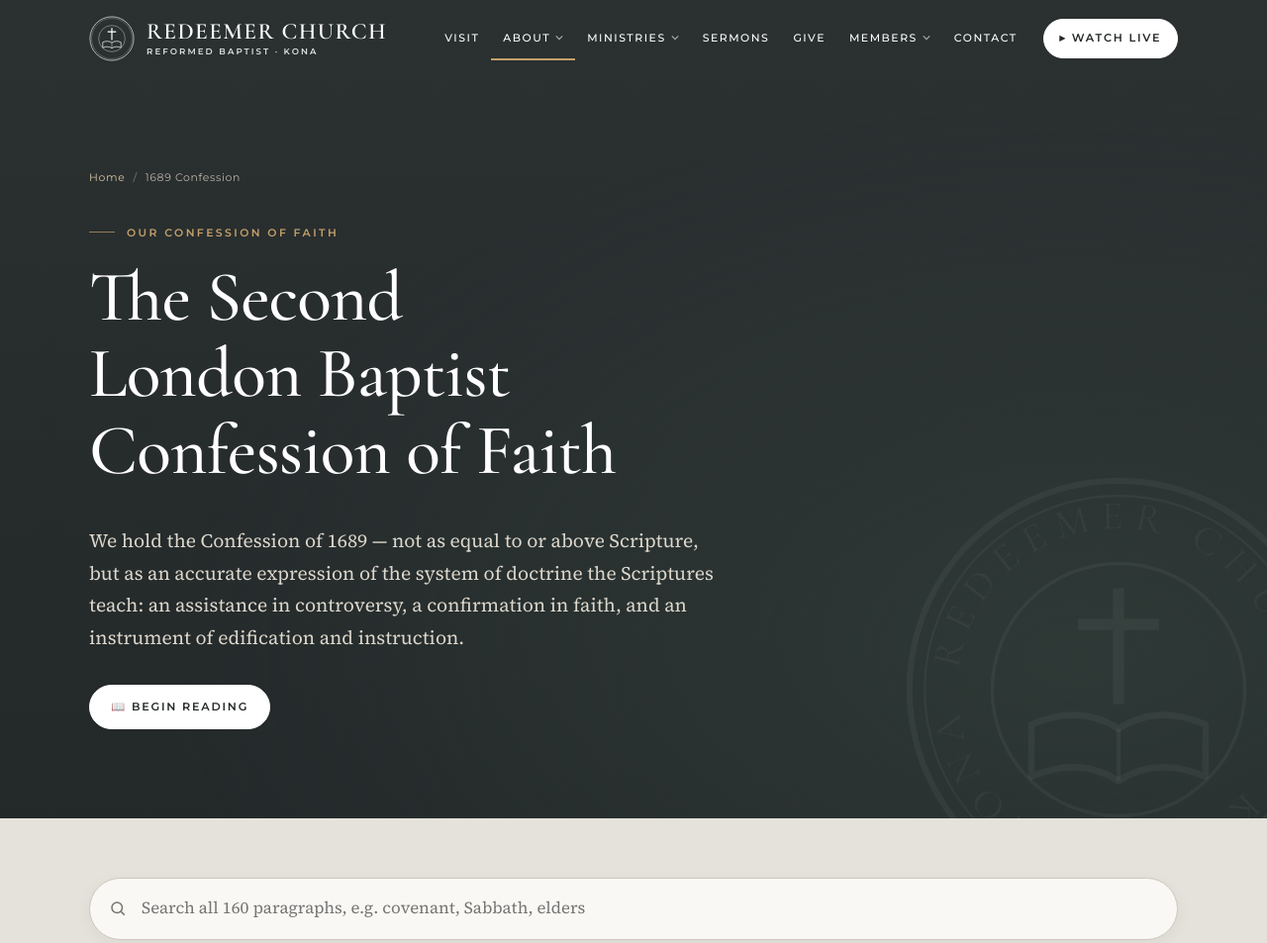
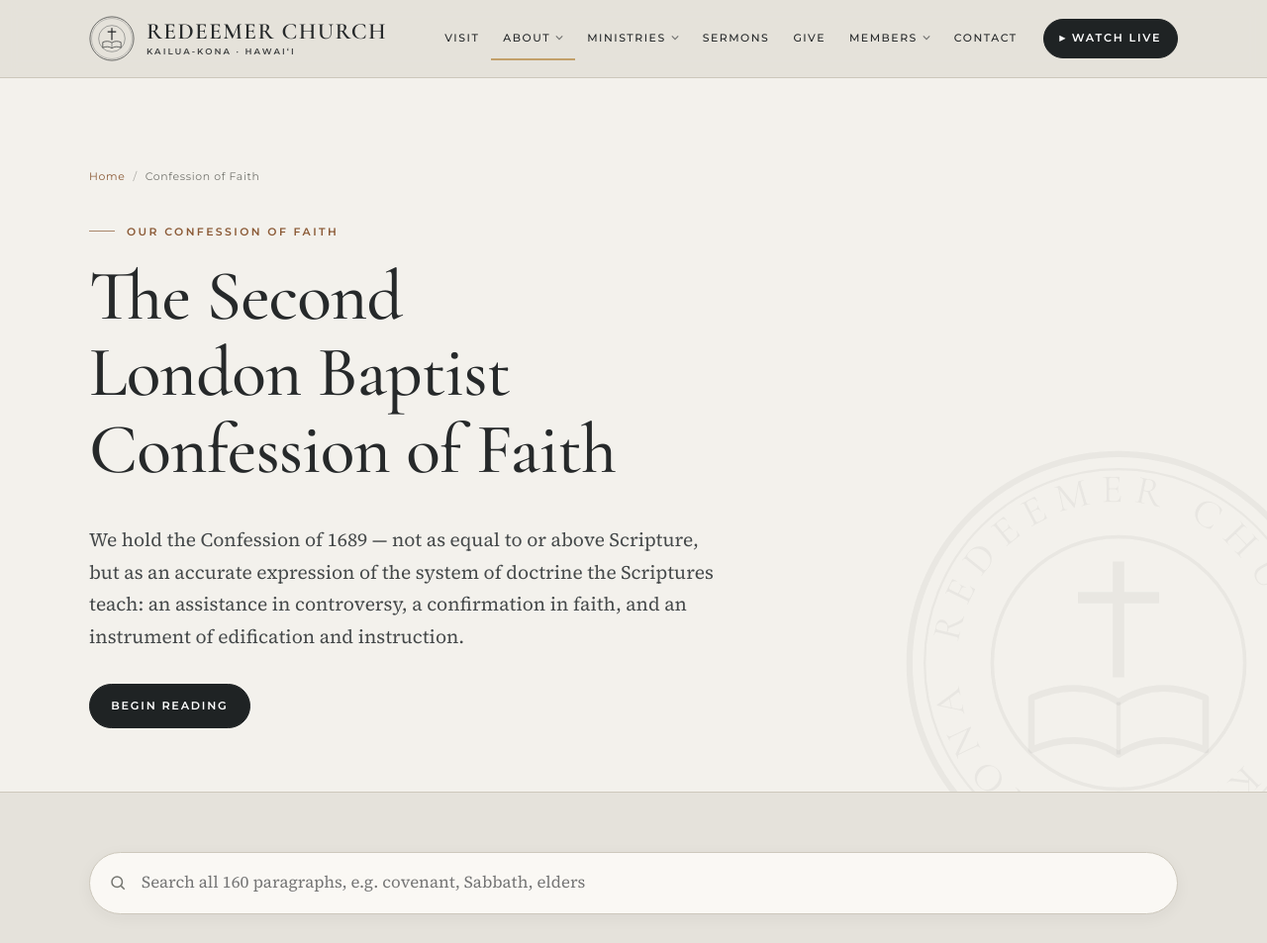
Before and after one commit to claudekovalenko/redeemer-church-kona, a plain HTML site: page confession.html in a window 1280 px wide. Shown: the top 953 px of the page at 99% size. Drawn offline with nearby package versions, Linux system fonts and the light colour scheme.

Commit message:
Soften Reformed Baptist branding and lighten the confession page
Brand subtitle now reads Kailua-Kona, Hawaii; nav and footer say
Confession of Faith; home page leads with Scripture and drops the
1689 feature band; confession page gets a light opener.

Co-Authored-By: Claude Opus 5.5 <noreply@anthropic.com>
Claude-Session: https://claude.ai/code/session_01SvLVxP7fV4JcPyT5dk8LS7

```diff
--- a/assets/css/site.css
+++ b/assets/css/site.css
@@ -451,3 +451,12 @@ section { padding: clamp(68px, 9vw, 124px) 0; }
 .muted { color: var(--muted); }
 .small { font-size: .95rem; }
 [hidden] { display: none !important; }
+
+/* Light page opener (used on the Confession page) */
+.page-hero.light { background: var(--vellum); color: var(--ink); padding: 90px 0 64px; border-bottom: 1px solid var(--line); }
+.page-hero.light::before { display: none; }
+.page-hero.light h1 { color: var(--ink); }
+.page-hero.light p { color: var(--ink-soft); }
+.page-hero.light .crumbs { color: var(--muted); }
+.page-hero.light .crumbs a { color: var(--copper); }
+.page-hero.light .seal-watermark { color: rgba(38,41,42,.05); }
--- a/assets/js/confession.js
+++ b/assets/js/confession.js
@@ -36,13 +36,13 @@
     document.querySelectorAll("#reader-nav a").forEach((a) => a.setAttribute("aria-current", String(a.dataset.n === String(n))));
     $("conf-index").hidden = true;
     $("conf-reader").hidden = false;
-    document.title = `Chapter ${ROMAN[n]}: ${c.title} · 1689 Confession`;
+    document.title = `Chapter ${ROMAN[n]}: ${c.title} · Confession of Faith`;
   }
 
   function showIndex() {
     $("conf-index").hidden = false;
     $("conf-reader").hidden = true;
-    document.title = "The 1689 Confession · Redeemer Church";
+    document.title = "Confession of Faith · Redeemer Church";
   }
 
   function applyPrefs() {
--- a/assets/js/site.js
+++ b/assets/js/site.js
@@ -28,7 +28,7 @@ window.CHURCH = {
 window.churchSeal = function (cls = "seal", ringText = true) {
   const ring = ringText
     ? `<defs><path id="sealRing" d="M50 50 m-37 0 a37 37 0 1 1 74 0 a37 37 0 1 1 -74 0"/></defs>
-       <text font-family="Cormorant Garamond, Georgia, serif" font-size="9.2" letter-spacing="2.4" fill="currentColor"><textPath href="#sealRing" startOffset="2%">REDEEMER CHURCH · KAILUA-KONA · MDCLXXXIX ·</textPath></text>`
+       <text font-family="Cormorant Garamond, Georgia, serif" font-size="9.2" letter-spacing="2.4" fill="currentColor"><textPath href="#sealRing" startOffset="2%">REDEEMER CHURCH · KAILUA-KONA · HAWAII ·</textPath></text>`
     : "";
   return `<svg class="${cls}" viewBox="0 0 100 100" aria-hidden="true">
     <circle cx="50" cy="50" r="48" fill="none" stroke="currentColor" stroke-width="1.4"/>
@@ -52,7 +52,7 @@ window.churchSeal = function (cls = "seal", ringText = true) {
       ${churchSeal("seal", false)}
       <span class="brand-text">
         <span class="brand-name">${C.name}</span>
-        <span class="brand-sub">Reformed Baptist · Kona</span>
+        <span class="brand-sub">Kailua-Kona · Hawaiʻi</span>
       </span>
     </a>`;
 
@@ -62,7 +62,7 @@ window.churchSeal = function (cls = "seal", ringText = true) {
     { key: "visit", label: "Visit", href: "visit.html" },
     { key: "about", label: "About", href: "about.html", children: [
       ["What We Believe", "Scripture, sovereign grace, the solas", "beliefs.html"],
-      ["1689 Confession", "Our confession, chapter by chapter", "confession.html"],
+      ["Confession of Faith", "The historic confession we hold", "confession.html"],
       ["Baptist Catechism", "Questions and answers to learn by heart", "catechism.html"],
       ["Our Heritage", "Reformation and Particular Baptist roots", "about.html#heritage"],
       ["Leadership", "Elders, deacons and ministry leaders", "leadership.html"],
@@ -114,7 +114,7 @@ window.churchSeal = function (cls = "seal", ringText = true) {
         <div class="footer-grid">
           <div class="footer-brand">
             ${brand}
-            <p>A confessional Reformed Baptist church in ${C.place}, gathered each Lord's Day to worship the Triune God.</p>
+            <p>A church in ${C.place}, rooted in the Scriptures and the historic Reformed faith, gathered each Lord's Day to worship the Triune God.</p>
           </div>
           <div>
             <h4>The Lord's Day</h4>
@@ -134,7 +134,7 @@ window.churchSeal = function (cls = "seal", ringText = true) {
             <h4>Explore</h4>
             <ul>
               <li><a href="${root}beliefs.html">What We Believe</a></li>
-              <li><a href="${root}confession.html">1689 Confession</a></li>
+              <li><a href="${root}confession.html">Confession of Faith</a></li>
               <li><a href="${root}catechism.html">Baptist Catechism</a></li>
               <li><a href="${root}leadership.html">Leadership</a></li>
               <li><a href="${root}sermons.html">Sermons &amp; Live Stream</a></li>
--- a/confession.html
+++ b/confession.html
@@ -3,7 +3,7 @@
 <head>
   <meta charset="utf-8">
   <meta name="viewport" content="width=device-width, initial-scale=1">
-  <title>The 1689 Confession · Redeemer Church</title>
+  <title>Confession of Faith · Redeemer Church</title>
   <meta name="description" content="Read the Second London Baptist Confession of Faith (1689) chapter by chapter, in modern or original spelling, with Scripture proofs.">
   <link rel="icon" href="assets/img/seal.svg" type="image/svg+xml">
   <link rel="preconnect" href="https://fonts.googleapis.com">
@@ -11,18 +11,18 @@
   <link href="https://fonts.googleapis.com/css2?family=Cormorant+Garamond:ital,wght@0,400;0,500;0,600;1,400;1,500&family=Montserrat:wght@400;500;600&family=Source+Serif+4:ital,opsz,wght@0,8..60,400;0,8..60,600;1,8..60,400&display=swap" rel="stylesheet">
   <link rel="stylesheet" href="assets/css/site.css">
 </head>
-<body class="has-hero" data-section="about">
+<body data-section="about">
   <div id="site-header"></div>
 
   <main id="main">
-    <section class="page-hero plain">
+    <section class="page-hero light">
       <span data-seal="seal-watermark"></span>
       <div class="wrap">
-        <div class="crumbs"><a href="index.html">Home</a><span>/</span>1689 Confession</div>
-        <span class="kicker light">Our Confession of Faith</span>
+        <div class="crumbs"><a href="index.html">Home</a><span>/</span>Confession of Faith</div>
+        <span class="kicker">Our Confession of Faith</span>
         <h1>The Second London Baptist Confession of Faith</h1>
         <p>We hold the Confession of 1689 — not as equal to or above Scripture, but as an accurate expression of the system of doctrine the Scriptures teach: an assistance in controversy, a confirmation in faith, and an instrument of edification and instruction.</p>
-        <div class="btn-row mt-2"><a class="btn white" href="#chapter-1">📖 Begin Reading</a></div>
+        <div class="btn-row mt-2"><a class="btn" href="#chapter-1">Begin Reading</a></div>
       </div>
     </section>
 
```
Also changed, not shown: about.html (+2 -2 lines), beliefs.html (+3 -3 lines), catechism.html (+1 -1 lines), index.html (+5 -19 lines), leadership.html (+1 -1 lines), members/index.html (+1 -1 lines), 1 other file.
